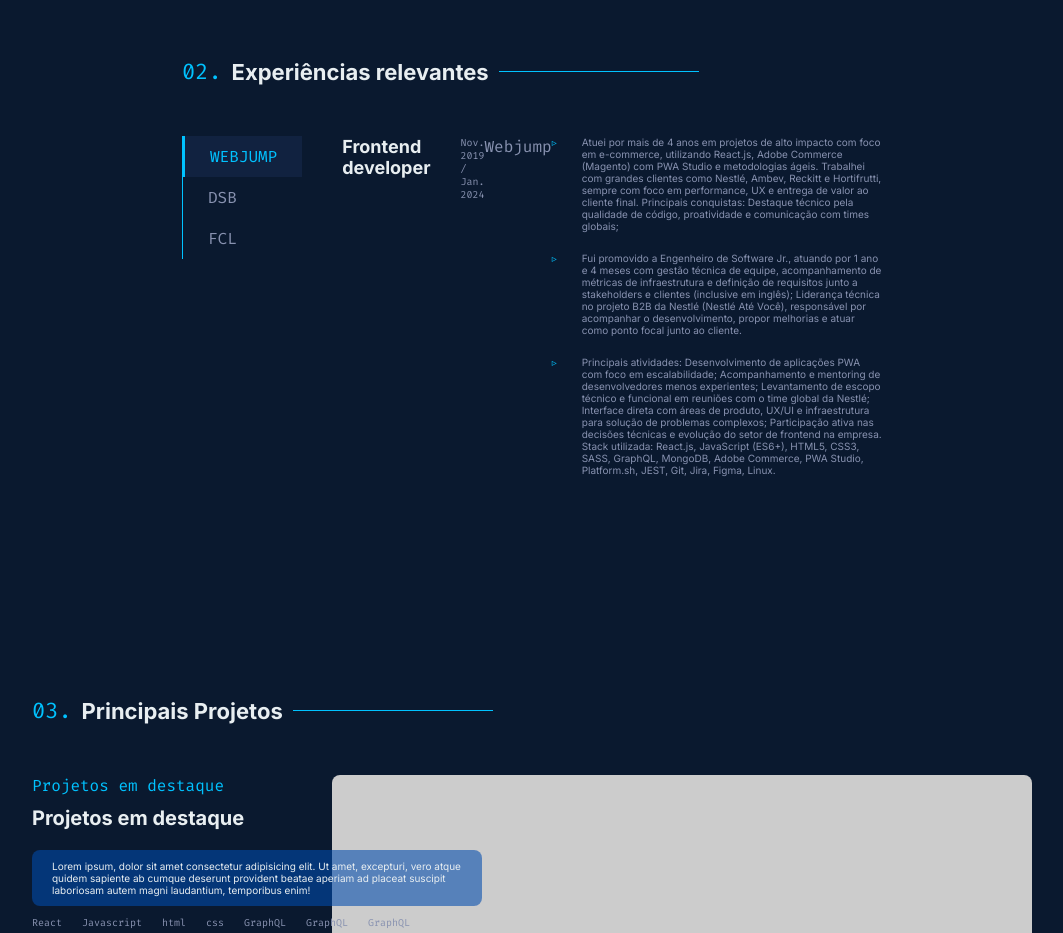
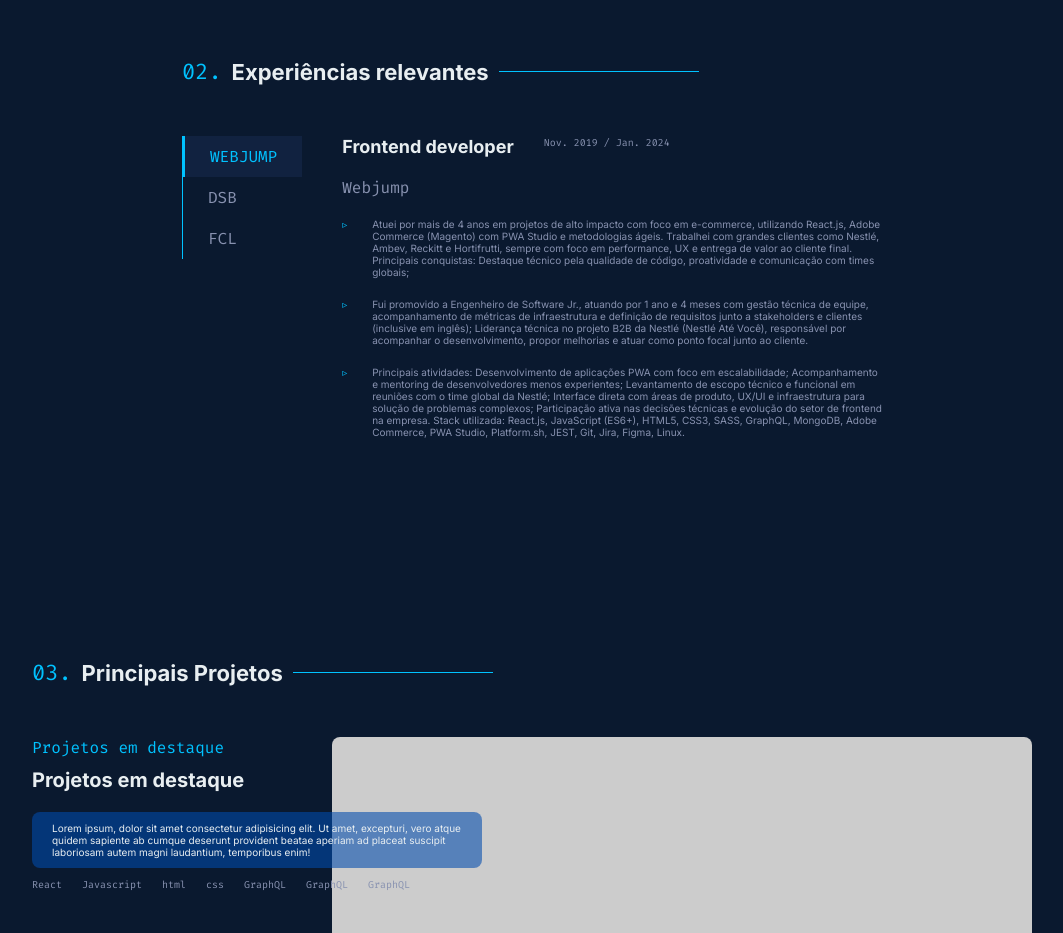
Before and after one commit to Digbezerra/portfolio-v1, a React (Vite) app in the folder portfolio-v1/: page / in a window 1280 px wide. Shown: the part 1700-2633 px from the top of the page, without its empty margins (108-1171 px from the left). Built offline with nearby package versions, Linux system fonts and the light colour scheme.

Commit message:
Checkpoint - Before build Netlify

```diff
--- a/portfolio-v1/index.html
+++ b/portfolio-v1/index.html
@@ -5,9 +5,9 @@
     <link
       rel="icon"
       type="image/svg+xml"
-      href="/public/favicon/favicon-32x32.png"
+      href="/src/favicon/favicon-32x32.png"
     />
-    <link rel="apple-touch-icon" href="/favicon/apple-touch-icon.png" />
+    <link rel="apple-touch-icon" href="/src/favicon/apple-touch-icon.png" />
     <link rel="manifest" href="site.webmanifest" />
     <link rel="preconnect" href="https://fonts.googleapis.com" />
     <link rel="preconnect" href="https://fonts.gstatic.com" crossorigin />
--- a/portfolio-v1/src/components/sections/Head.jsx
+++ b/portfolio-v1/src/components/sections/Head.jsx
@@ -40,7 +40,9 @@ export function Head({ children }) {
             </a>
           </li>
           <li className="nav__li">
-            <Button className="btn-desktop--nav">Currículo</Button>
+            <Button className="btn-desktop--nav" action={onOpenMenu}>
+              Currículo
+            </Button>
           </li>
           <li className="nav__li">
             <Button className="btn-cv--nav" action={onOpenMenu}>
--- a/portfolio-v1/src/components/sections/Jobs.jsx
+++ b/portfolio-v1/src/components/sections/Jobs.jsx
@@ -78,12 +78,12 @@ export function Jobs() {
               );
             })}
           </ul>
-          <div className="job__description">
+          <div>
             {jobs.map((item) => {
               const isId = item.id === idSelected;
               if (isId) {
                 return (
-                  <div key={item.id}>
+                  <div className="job__description" key={item.id}>
                     <div>
                       <p className="title__job">{item.role}</p>
                       <p className="job__period">
```
